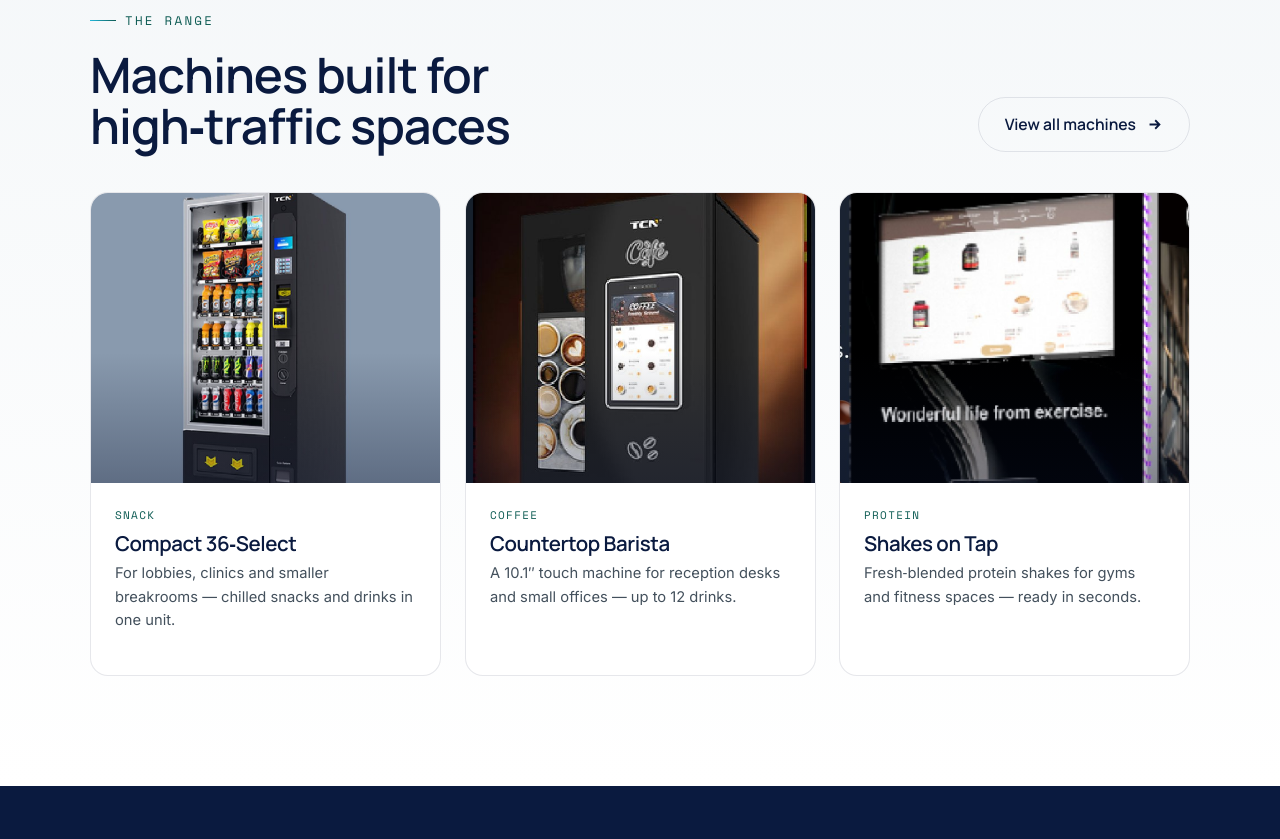
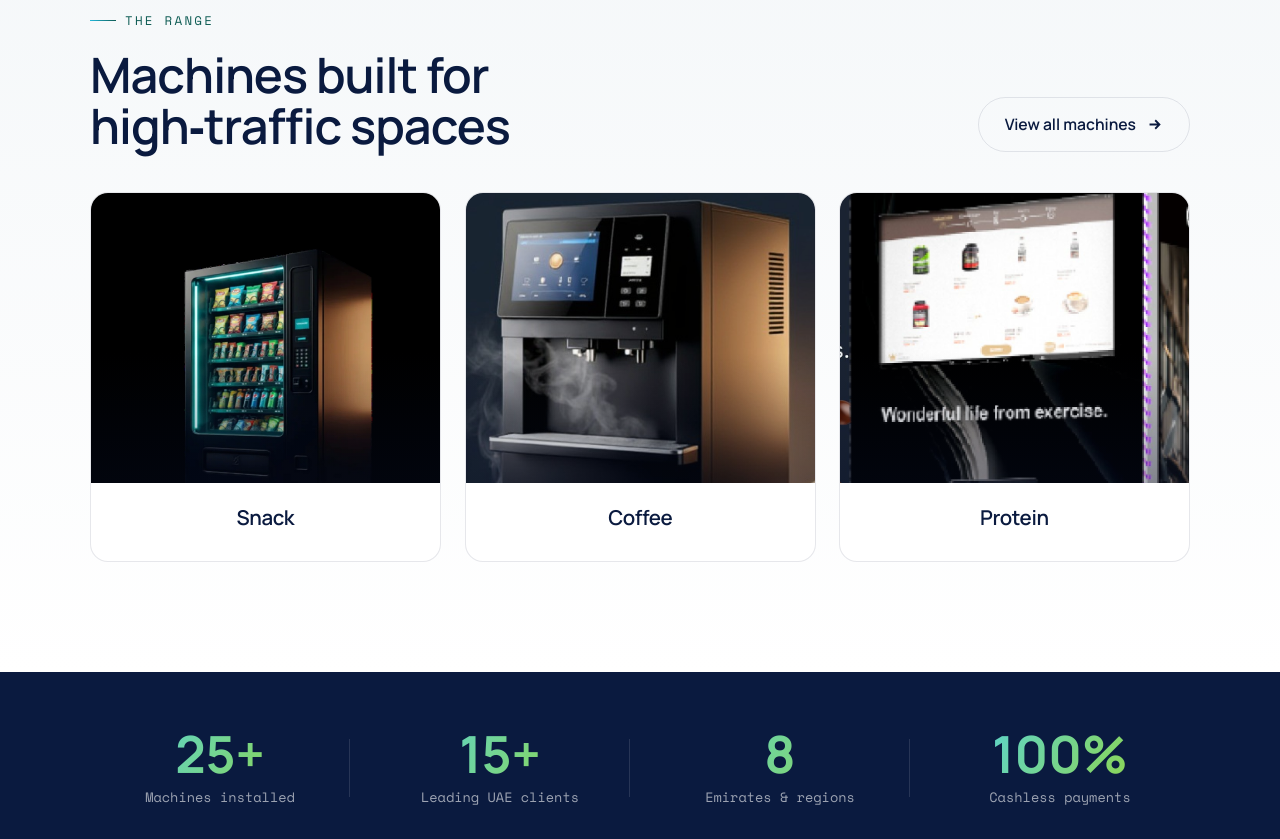
Before and after one commit to TAJKING10/vendman, a plain HTML site: page index.html in a window 1280 px wide. Shown: the part 1720-2559 px from the top of the page. Drawn offline with nearby package versions, Linux system fonts and the light colour scheme.

Commit message:
all done

```diff
--- a/index.html
+++ b/index.html
@@ -721,8 +721,8 @@ footer{background:#060F2A;color:#fff;padding:72px 0 30px}
 
   <div class="marquee-band"><div class="marquee-label">What we offer</div>
     <div class="marquee"><div class="marquee-track">
-      <span>Snack &amp; Beverage Vending</span><span>Fresh Bean Coffee</span><span>Protein Shake Machines</span><span>Fresh Smoothie Machines</span><span>Cashless Payments</span><span>Installation &amp; Maintenance</span><span>24/7 Remote Monitoring</span><span>UAE‑Wide Coverage</span>
-      <span aria-hidden="true">Snack &amp; Beverage Vending</span><span aria-hidden="true">Fresh Bean Coffee</span><span aria-hidden="true">Protein Shake Machines</span><span aria-hidden="true">Fresh Smoothie Machines</span><span aria-hidden="true">Cashless Payments</span><span aria-hidden="true">Installation &amp; Maintenance</span><span aria-hidden="true">24/7 Remote Monitoring</span><span aria-hidden="true">UAE‑Wide Coverage</span>
+      <span>Snack &amp; Beverage Vending</span><span>Fresh Bean Coffee</span><span>Protein Shake Machines</span><span>Fresh Smoothie Machines</span><span>Cashless Payments</span><span>Installation &amp; Maintenance</span><span>24/7 Remote Monitoring</span>
+      <span aria-hidden="true">Snack &amp; Beverage Vending</span><span aria-hidden="true">Fresh Bean Coffee</span><span aria-hidden="true">Protein Shake Machines</span><span aria-hidden="true">Fresh Smoothie Machines</span><span aria-hidden="true">Cashless Payments</span><span aria-hidden="true">Installation &amp; Maintenance</span><span aria-hidden="true">24/7 Remote Monitoring</span>
     </div></div>
   </div>
 
@@ -733,9 +733,9 @@ footer{background:#060F2A;color:#fff;padding:72px 0 30px}
         <a class="btn btn-ghost reveal d1" data-page="machines">View all machines <svg viewBox="0 0 24 24" fill="none" stroke="currentColor" stroke-width="2.5"><path d="M5 12h14M13 6l6 6-6 6"/></svg></a>
       </div>
       <div class="mach-grid">
-        <article class="mach-card reveal" data-page="machines" data-scroll-to="m-compact36" data-set="snack" role="link" tabindex="0" style="cursor:pointer"><div class="mach-media"><span class="mach-led"><i></i>Refrigerated</span><img src="assets/snack-36.jpg" alt="6-facing machine"></div><div class="mach-body"><div class="mach-kicker">Snack</div><h3>Compact 36‑Select</h3><p>For lobbies, clinics and smaller breakrooms — chilled snacks and drinks in one unit.</p></div></article>
-        <article class="mach-card reveal d1" data-page="machines" data-scroll-to="m-barista" data-set="coffee" role="link" tabindex="0" style="cursor:pointer"><div class="mach-media"><span class="mach-led"><i></i>Fresh bean</span><img src="assets/coffee-3.jpg" alt="coffee machine"></div><div class="mach-body"><div class="mach-kicker">Coffee</div><h3>Countertop Barista</h3><p>A 10.1″ touch machine for reception desks and small offices — up to 12 drinks.</p></div></article>
-        <article class="mach-card reveal d2" data-page="machines" data-scroll-to="mtype-protein" data-set="protein" role="link" tabindex="0" style="cursor:pointer"><div class="mach-media"><span class="mach-led"><i></i>Refrigerated</span><img src="assets/protein-machine.jpg" alt="Protein shake machine"></div><div class="mach-body"><div class="mach-kicker">Protein</div><h3>Shakes on Tap</h3><p>Fresh‑blended protein shakes for gyms and fitness spaces — ready in seconds.</p></div></article>
+        <article class="mach-card reveal" data-page="machines" data-scroll-to="mtype-snack" data-set="snack" role="link" tabindex="0" style="cursor:pointer"><div class="mach-media"><span class="mach-led"><i></i>Refrigerated</span><img src="assets/snack-premium.jpg" alt="Snack and drink vending machine"></div><div class="mach-body" style="align-items:center;text-align:center"><h3>Snack</h3></div></article>
+        <article class="mach-card reveal d1" data-page="machines" data-scroll-to="mtype-coffee" data-set="coffee" role="link" tabindex="0" style="cursor:pointer"><div class="mach-media"><span class="mach-led"><i></i>Fresh bean</span><img src="assets/coffee-premium.jpg" alt="Fresh bean coffee machine"></div><div class="mach-body" style="align-items:center;text-align:center"><h3>Coffee</h3></div></article>
+        <article class="mach-card reveal d2" data-page="machines" data-scroll-to="mtype-protein" data-set="protein" role="link" tabindex="0" style="cursor:pointer"><div class="mach-media"><span class="mach-led"><i></i>Refrigerated</span><img src="assets/protein-machine.jpg" alt="Protein shake machine"></div><div class="mach-body" style="align-items:center;text-align:center"><h3>Protein</h3></div></article>
       </div>
     </div>
   </section>
```
Also changed, not shown: assets/coffee-premium.jpg (added), assets/snack-premium.jpg (added).
